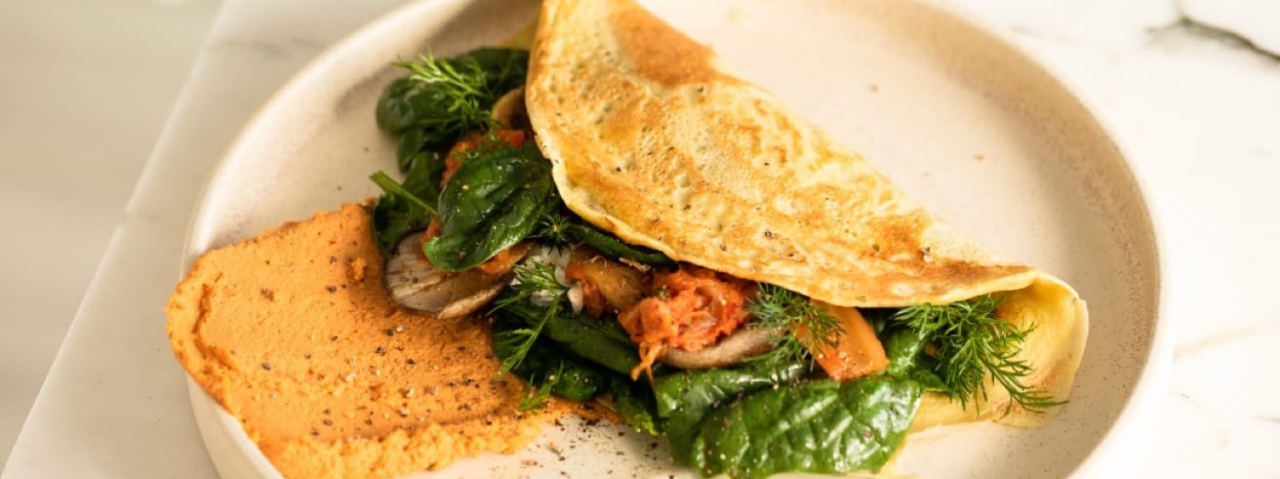
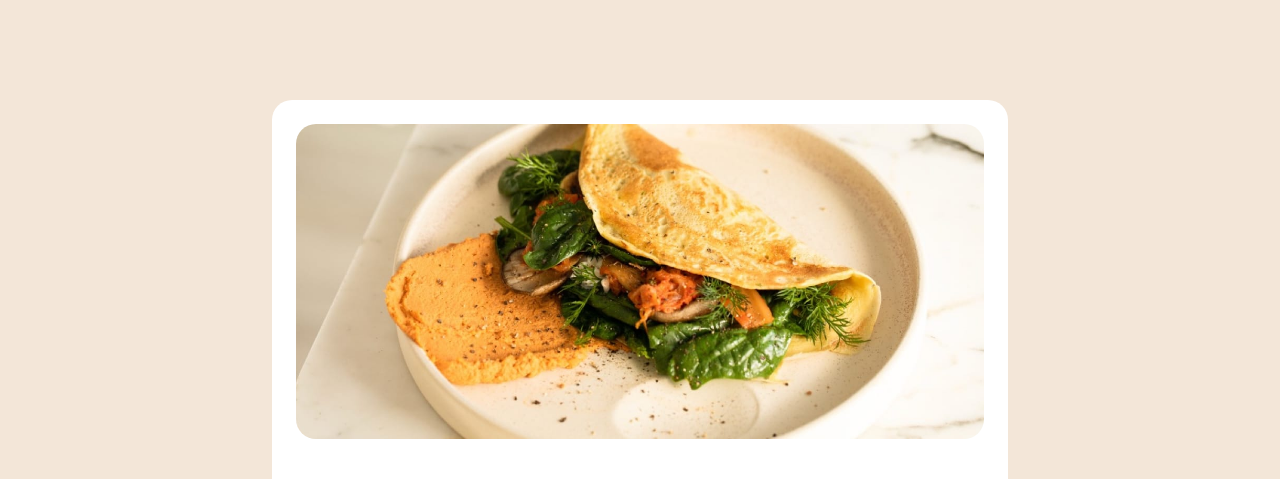
Before and after one commit to vdabel/recipe-page-fm, a plain HTML site: page index.html in a window 1280 px wide. Shown: the top 479 px of the page. Drawn offline with Linux system fonts and the light colour scheme.

Commit message:
Update style

```diff
--- a/style.css
+++ b/style.css
@@ -37,6 +37,7 @@
 
 .article {
   background-color: var(--white);
+  min-width: var(--mobile-width);
 }
 
 .article__figure {
@@ -199,3 +200,23 @@
 .footer__link:hover {
   text-decoration: none;
 }
+
+@media (min-width: 375px) {
+  body {
+    background-color: var(--stone-100);
+  }
+
+  .article {
+    max-width: 736px;
+    margin: 100px auto;
+    border-radius: 20px;
+  }
+
+  .article__figure {
+    padding: 24px;
+  }
+
+  .article__image {
+    border-radius: 20px;
+  }
+}
```
